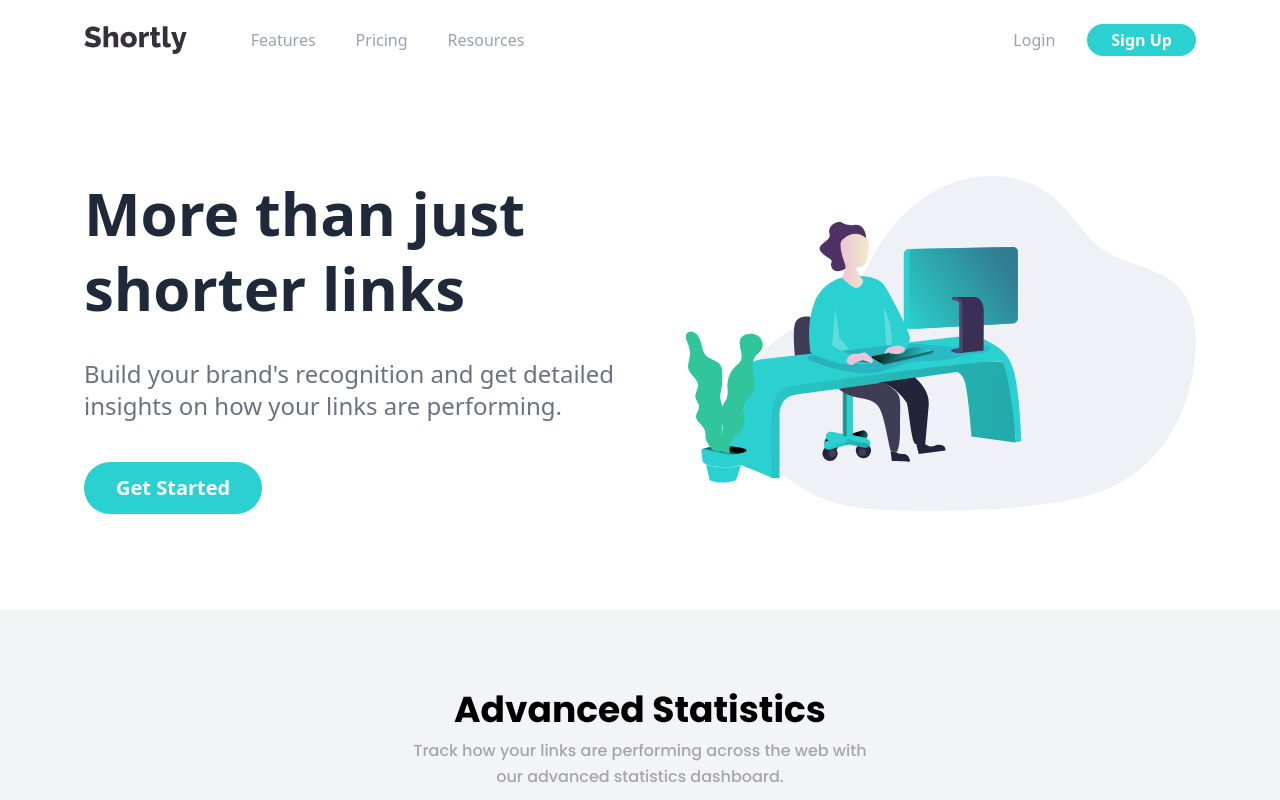
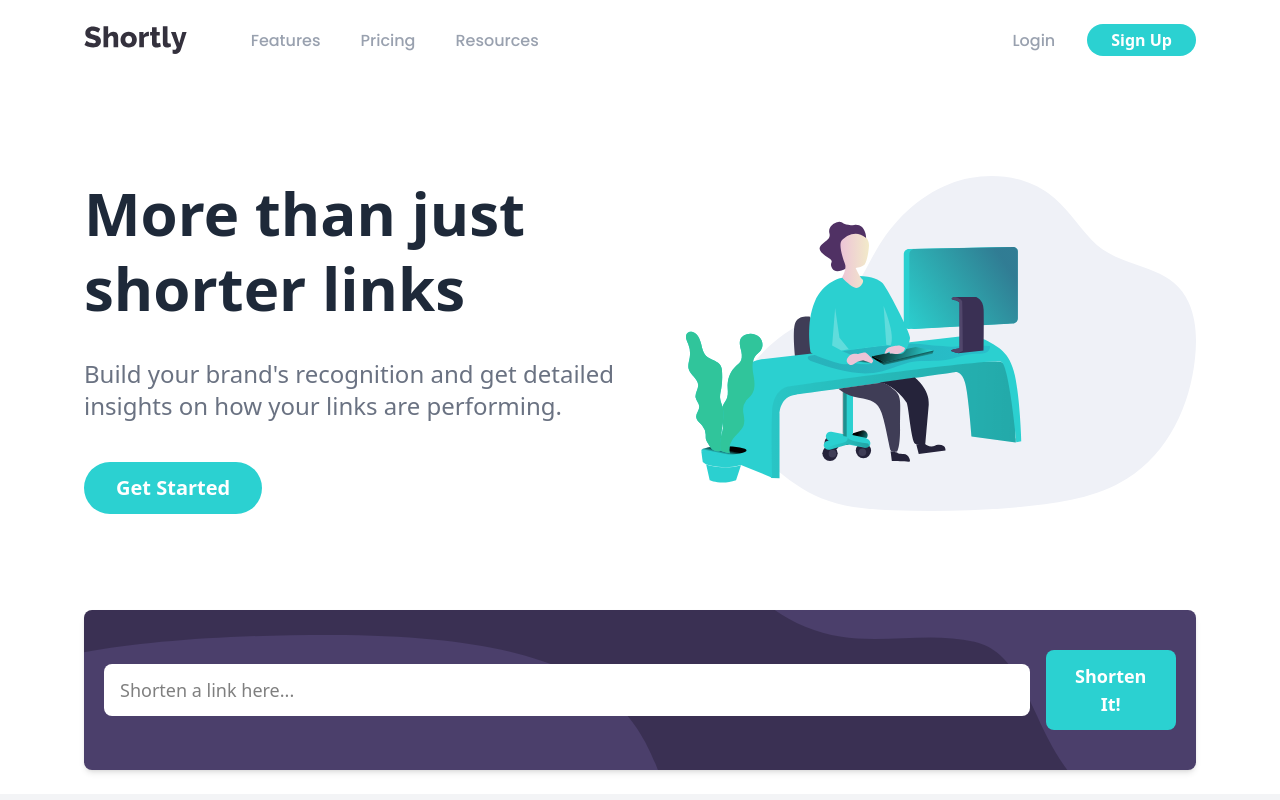
Before and after one commit to Wayles-D/Url-Shortener, a React (Vite) app: page / in a window 1280 px wide. Shown: the top 800 px of the page. Built offline with nearby package versions, Linux system fonts and the light colour scheme.

Commit message:
Code updated

```diff
--- a/src/App.jsx
+++ b/src/App.jsx
@@ -5,6 +5,7 @@ import Hero from './Hero'
 import Advance from './Advance'
 import Boost from './Boost'
 import Footer from './Footer'
+import Shortener from './Shortener'
 
 function App() {
 
@@ -14,6 +15,7 @@ function App() {
     <Header/>
     <Showcase/>
     <Hero/>
+    <Shortener/>
     <Advance/>
     <Boost/>
     <Footer/>
--- a/src/Boost.jsx
+++ b/src/Boost.jsx
@@ -7,7 +7,7 @@ const Boost = () => {
     <>
    <section className='bg-[url(../images/bg-boost-mobile.svg)] bg-[#3A3053] bg-no-repeat bg-cover bg-center lg:bg-[url(../images/bg-boost-desktop.svg)] flex flex-col items-center justify-center text-center py-10 lg:py-20'>
     <h2 className='mb-5 poppins-bold text-2xl md:text-4xl text-white'>Boost your links today</h2>
-    <button className='rounded-full poppins-bold text-white bg-[#2BD1D1] h-10 w-35 md:w-40'>Get Started</button>
+    <button className='rounded-full poppins-bold text-white bg-[#2BD1D1] hover:bg-[#9be3e2] h-10 w-35 md:w-40'>Get Started</button>
    </section>
     </>
   )
--- a/src/Header.jsx
+++ b/src/Header.jsx
@@ -14,13 +14,13 @@ const Header = () => {
         <nav className="hidden md:block">
           <ul className="flex gap-x-10 text-gray-400 font-medium">
             <li>
-              <button className="hover:text-gray-700 transition">Features</button>
+              <button className="hover:text-gray-700 poppins font bold transition">Features</button>
             </li>
             <li>
-              <button className="hover:text-gray-700 transition">Pricing</button>
+              <button className="hover:text-gray-700 poppins font bold transition">Pricing</button>
             </li>
             <li>
-              <button className="hover:text-gray-700 transition">Resources</button>
+              <button className="hover:text-gray-700 poppins font bold transition">Resources</button>
             </li>
           </ul>
         </nav>
@@ -29,7 +29,7 @@ const Header = () => {
       {/* Right section: auth buttons (desktop) */}
       <ul className="hidden md:flex items-center gap-x-8 text-gray-400 font-medium">
         <li>
-          <button className="hover:text-gray-700 transition">Login</button>
+          <button className="hover:text-gray-700 poppins font bold transition">Login</button>
         </li>
         <li>
           <button className="rounded-full h-8 px-6 bg-[#2BD1D1] text-white font-bold hover:bg-[#9be3e2] transition">
@@ -38,7 +38,7 @@ const Header = () => {
         </li>
       </ul>
 
-      {/* Hamburger menu icon (mobile only) */}
+      {/* Hamburger menu icon (on mobile) */}
       <div className="md:hidden">
         <button
           onClick={() => setIsMenuOpen(!isMenuOpen)}
@@ -73,9 +73,9 @@ const Header = () => {
       {/* Mobile menu dropdown */}
       {isMenuOpen && (
         <div className="absolute top-full left-0 w-full bg-white shadow-md mt-2 p-6 flex flex-col gap-4 text-center text-gray-600 z-50 md:hidden">
-          <button className="hover:text-gray-900">Features</button>
-          <button className="hover:text-gray-900">Pricing</button>
-          <button className="hover:text-gray-900">Resources</button>
+          <button className="hover:text-gray-900 poppins font bold">Features</button>
+          <button className="hover:text-gray-900 poppins font bold">Pricing</button>
+          <button className="hover:text-gray-900 poppins font bold">Resources</button>
           <hr className="my-2" />
           <button className="hover:text-gray-900">Login</button>
           <button className="bg-[#2BD1D1] text-white py-2 rounded-full font-bold hover:bg-[#9be3e2]">
--- /dev/null
+++ b/src/Shortener.jsx
@@ -0,0 +1,113 @@
+import React, { useState } from "react";
+
+const initialLinks = [];
+
+const Shortener = () => {
+  const [input, setInput] = useState("");
+  const [error, setError] = useState("");
+  const [links, setLinks] = useState(initialLinks);
+
+  const handleShorten = async (e) => {
+    e.preventDefault();
+    if (!input.trim()) {
+      setError("Please add a link");
+      return;
+    }
+
+    try {
+      setError("");
+      const response = await fetch(
+        `https://tinyurl.com/api-create.php?url=${encodeURIComponent(input)}`
+      );
+      const shortUrl = await response.text();
+
+      setLinks([
+        {
+          original: input,
+          short: shortUrl,
+          copied: false,
+        },
+        ...links,
+      ]);
+      setInput("");
+    } catch (err) {
+      console.error("Error shortening URL:", err);
+      setError("Failed to shorten link. Try again later.");
+    }
+  };
+
+  const handleCopy = (idx) => {
+    navigator.clipboard.writeText(links[idx].short);
+    setLinks(
+      links.map((link, i) =>
+        i === idx ? { ...link, copied: true } : { ...link, copied: false }
+      )
+    );
+  };
+
+  return (
+    <div className="max-width mx-auto px-2">
+      {/* Input Box with matching background and width */}
+      <div className="max-width bg-[url('../images/bg-shorten-desktop.svg')] bg-[#3A3053] bg-no-repeat bg-cover bg-center rounded-lg shadow-md p-6 md:p-10 mb-6">
+        <form
+          onSubmit={handleShorten}
+          className="flex flex-col md:flex-row items-center gap-4"
+        >
+          <input
+            type="text"
+            placeholder={error ? error : "Shorten a link here..."}
+            value={input}
+            onChange={(e) => setInput(e.target.value)}
+            className={`w-full rounded-lg px-4 py-3 outline-none text-base bg-white md:text-lg ${
+              error
+                ? "border-2 border-red-400 placeholder-red-400"
+                : "border-none"
+            }`}
+          />
+          <button
+            type="submit"
+            className="w-full md:w-auto bg-[#2BD1D1] text-white font-bold rounded-lg px-6 py-3 text-base md:text-lg hover:bg-[#9be3e2] transition"
+          >
+            Shorten It!
+          </button>
+        </form>
+      </div>
+
+      {/* History */}
+      {links.length > 0 && (
+        <div className="mt-6 flex flex-col gap-6">
+          {links.map((link, idx) => (
+            <div
+              key={idx}
+              className="bg-white rounded-lg p-4 flex flex-col md:flex-row md:items-center md:justify-between shadow"
+            >
+              <div className="mb-2 md:mb-0 break-all text-gray-700">{link.original}</div>
+              <div className="flex flex-col md:flex-row md:items-center gap-2 md:gap-4">
+                <a
+                  href={link.short}
+                  target="_blank"
+                  rel="noopener noreferrer"
+                  className="text-[#2BD1D1] break-all"
+                >
+                  {link.short}
+                </a>
+                <button
+                  onClick={() => handleCopy(idx)}
+                  className={`rounded-lg px-6 py-2 font-bold transition ${
+                    link.copied
+                      ? "bg-[#3b3054] text-white"
+                      : "bg-[#2BD1D1] text-white hover:bg-[#9be3e2]"
+                  }`}
+                >
+                  {link.copied ? "Copied!" : "Copy"}
+                </button>
+              </div>
+            </div>
+          ))}
+        </div>
+      )}
+    </div>
+  );
+};
+
+export default Shortener;
```
